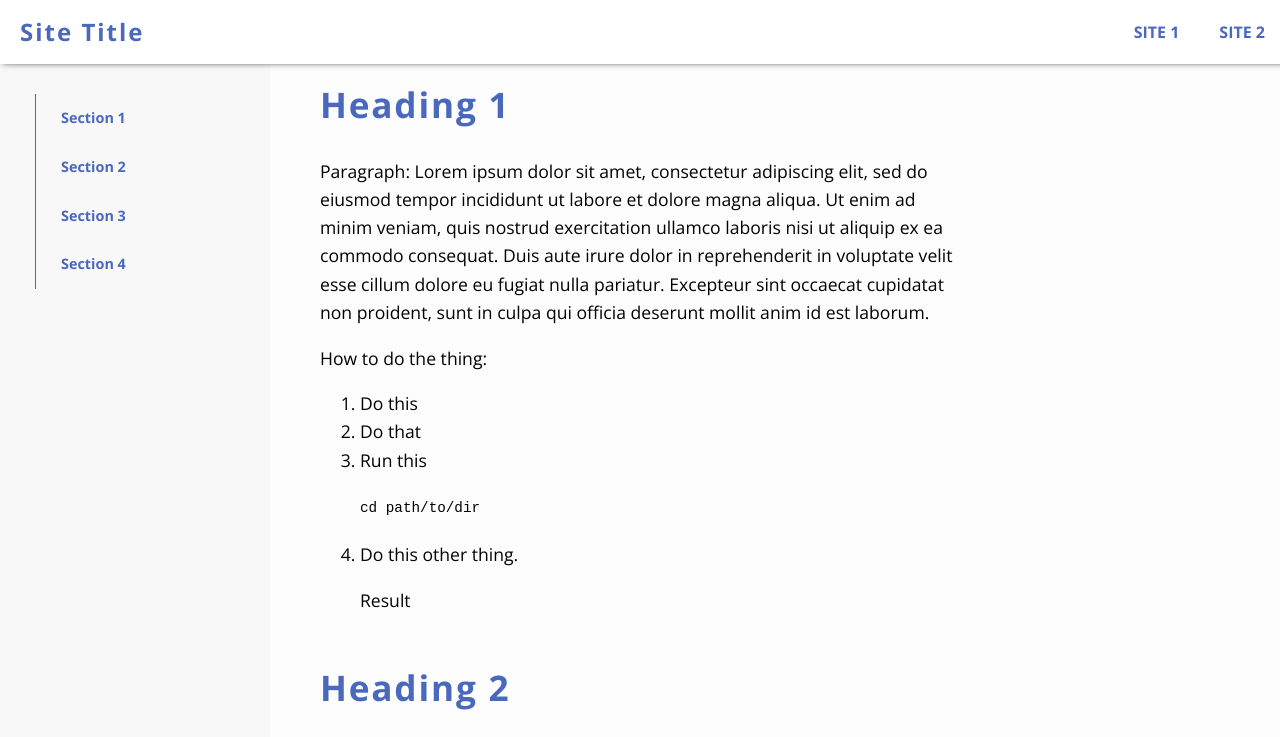
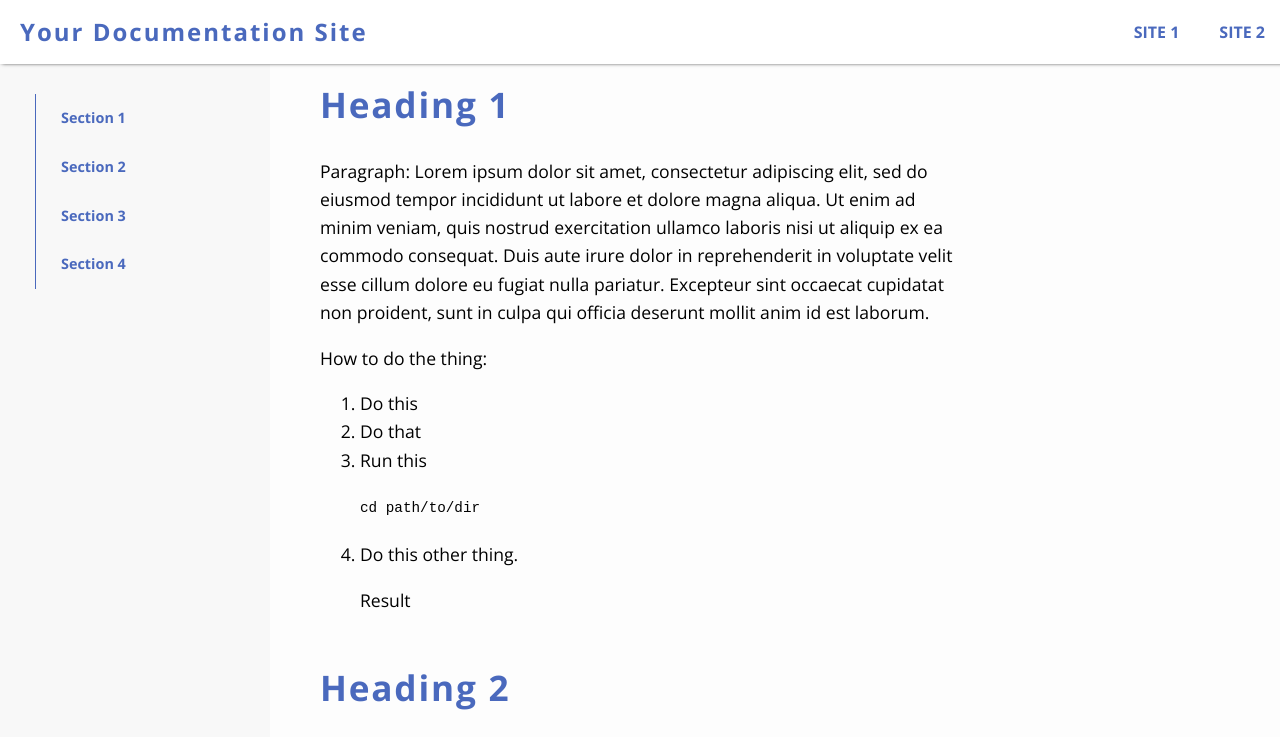
Before and after one commit to newwebash/fcc-tech-docs-page, a plain HTML site: page index.html in a window 1280 px wide. Shown: the top 737 px of the page. Drawn offline with nearby package versions, Linux system fonts and the light colour scheme.

Commit message:
Make header box shadow more subtle and adjust some html filler text

```diff
--- a/index.html
+++ b/index.html
@@ -1,7 +1,7 @@
 <!DOCTYPE html>
 
 <head>
-  <title>Page Title</title>
+  <title>Your Documentation Site</title>
   <link rel="preconnect" href="https://fonts.gstatic.com">
   <link href="https://fonts.googleapis.com/css2?family=Open+Sans:ital,wght@0,400;0,600;0,700;1,400&display=swap" rel="stylesheet">
   <link rel="stylesheet" href="project/main.css">
@@ -15,7 +15,7 @@
 
 <body>
   <header class="site-header">
-    <h1 class="header__title"><a href="#main-doc" class="header__link">Site Title</a></h1>
+    <h1 class="header__title"><a href="#main-doc" class="header__link">Your Documentation Site</a></h1>
 
     <nav id="top-nav" class="header__nav">
       <ul class="header_nav_ul">
--- a/project/common-blocks/site-header/site-header.css
+++ b/project/common-blocks/site-header/site-header.css
@@ -15,7 +15,8 @@
   justify-content: space-between;
   align-items: center;
   font-size: 16px;
-  box-shadow: 0px 1px 7px -3px #000000;
+  -webkit-box-shadow: 0px 1px 4px -2px #000000;
+  box-shadow: 0px 1px 4px -2px #000000;
   width: 100%;
   position: fixed;
   top: 0;
```
